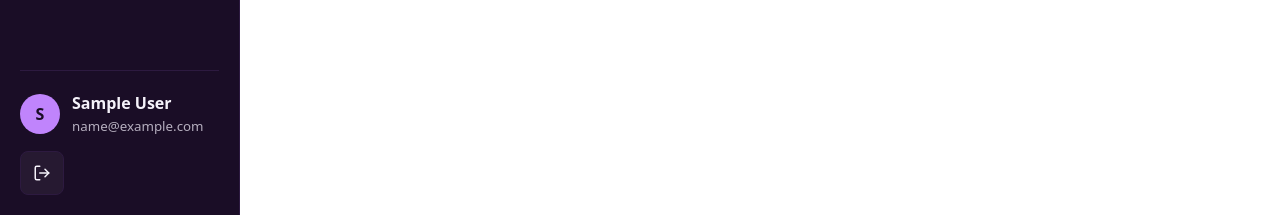
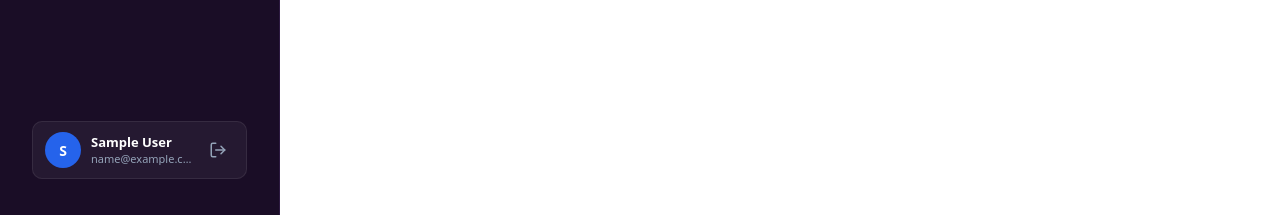
Before and after one commit to haunditing/quopilot-web, a React (Vite) app: page /dashboard in a window 1280 px wide. Shown: the part 585-800 px from the top of the page. Built offline with nearby package versions, Linux system fonts and the light colour scheme; no server answers; sample sign-in values are in the browser's storage.

Commit message:
Fix app user logout button transition and update channel labels for Web Chat.

```diff
--- a/src/components/AppLayout.tsx
+++ b/src/components/AppLayout.tsx
@@ -3,7 +3,12 @@ import type { ReactNode } from "react";
 import { NavLink, useNavigate } from "react-router-dom";
 import Icon from "./Icon.js";
 import type { IconName } from "./Icon.js";
-import { getHeaderTitle, getRoleLabel, getRoleScope, getRoleThemeClass } from "../lib/roles.js";
+import {
+  getHeaderTitle,
+  getRoleLabel,
+  getRoleScope,
+  getRoleThemeClass,
+} from "../lib/roles.js";
 import { clearAuth, getUser } from "../services/auth-storage.js";
 import type { UserRole } from "../types/user.js";
 
@@ -172,9 +177,7 @@ export default function AppLayout({ children }: AppLayoutProps) {
               className="app-navigation__group"
             >
               {group.label && (
-                <span className="app-navigation__section">
-                  {group.label}
-                </span>
+                <span className="app-navigation__section">{group.label}</span>
               )}
 
               {group.items.map((item) => (
@@ -199,18 +202,19 @@ export default function AppLayout({ children }: AppLayoutProps) {
         </nav>
 
         <div className="app-user">
-          <div className="app-user__top">
+          <div className="app-user__card">
             <span className="app-user__avatar" aria-hidden="true">
               {avatarInitial}
             </span>
 
             <div className="app-user__info">
-              <strong>{user?.name ?? "Usuario"}</strong>
-
-              {user?.email && <small>{user.email}</small>}
-
-              {roleLabel && <small className="app-user__role">{roleLabel}</small>}
-            </div>
+              <strong className="app-user__name">
+                {user?.name ?? "Usuario"}
+              </strong>
+              {user?.email && (
+                <span className="app-user__email">{user.email}</span>
+              )}
+              {roleLabel && <span className="app-user__role">{roleLabel}</span>}
             </div>
 
             <button
@@ -221,9 +225,9 @@ export default function AppLayout({ children }: AppLayoutProps) {
               title="Cerrar sesión"
             >
               <Icon name="logout" size={18} />
-
               <span className="visually-hidden">Cerrar sesión</span>
             </button>
+          </div>
         </div>
       </aside>
 
--- a/src/index.css
+++ b/src/index.css
@@ -334,84 +334,115 @@ p {
   flex-shrink: 0;
 }
 
+/* ==========================================================================
+   Sección de Usuario (Sidebar Footer)
+   ========================================================================== */
+
+/* Contenedor alineado al fondo del aside */
 .app-user {
   margin-top: auto;
-  padding-top: 20px;
-  border-top: 1px solid var(--shell-border);
-  display: flex;
-  flex-direction: column;
-  gap: 14px;
-}
-
-.app-user__top {
-  display: flex;
-  align-items: center;
-  gap: 12px;
-}
-
+  padding: 1rem 0.75rem;
+  width: 100%;
+  box-sizing: border-box;
+}
+
+/* Tarjeta principal con distribución Horizontal flex */
+.app-user__card {
+  display: flex;
+  align-items: center;
+  justify-content: space-between;
+  gap: 0.625rem;
+  padding: 0.625rem 0.75rem;
+  background-color: rgba(255, 255, 255, 0.05);
+  border: 1px solid rgba(255, 255, 255, 0.08);
+  border-radius: 10px;
+  width: 100%;
+  box-sizing: border-box;
+}
+
+/* Avatar del usuario */
 .app-user__avatar {
-  width: 40px;
-  height: 40px;
+  display: flex;
+  align-items: center;
+  justify-content: center;
+  width: 36px;
+  height: 36px;
+  border-radius: 50%;
+  background-color: #2563eb;
+  color: #ffffff;
+  font-weight: 600;
+  font-size: 0.875rem;
   flex-shrink: 0;
-  display: grid;
-  place-items: center;
-  border-radius: 50%;
-  background: var(--accent-bright);
-  color: var(--shell-bg);
-  font-weight: 700;
-  text-transform: uppercase;
-}
-
+}
+
+/* Columna de información textual */
 .app-user__info {
-  min-width: 0;
-  color: var(--shell-text);
-}
-
-.app-user__info strong,
-.app-user__info small {
+  display: flex;
+  flex-direction: column;
+  justify-content: center;
+  flex: 1 1 auto;
+  min-width: 0; /* Impide que el texto colapse flexbox y fuerce truncation prematura */
+  gap: 0.125rem;
+}
+
+/* Tipografía de Nombre, Email y Rol */
+.app-user__name,
+.app-user__email,
+.app-user__role {
+  white-space: nowrap;
+  overflow: hidden;
+  text-overflow: ellipsis;
   display: block;
-}
-
-.app-user__info strong {
-  overflow-wrap: anywhere;
-}
-
-.app-user__info small {
-  margin-top: 2px;
-  color: var(--shell-text-muted);
-  overflow-wrap: anywhere;
+  width: 100%;
+}
+
+.app-user__name {
+  color: #ffffff;
+  font-size: 0.8125rem; /* ~13px */
+  font-weight: 600;
+  line-height: 1.2;
+}
+
+.app-user__email {
+  color: #94a3b8;
+  font-size: 0.6875rem; /* ~11px */
+  line-height: 1.2;
 }
 
 .app-user__role {
-  font-size: 12px;
-}
-
+  color: #38bdf8;
+  font-size: 0.6875rem; /* ~11px */
+  font-weight: 500;
+  line-height: 1.2;
+}
+
+/* Botón de Cerrar Sesión (Logout) */
 .app-user__logout {
   display: inline-flex;
   align-items: center;
   justify-content: center;
-  width: 44px;
-  height: 44px;
+  width: 32px;
+  height: 32px;
   padding: 0;
-  border: 1px solid var(--shell-border);
-  border-radius: 8px;
-  background: rgba(255, 255, 255, 0.05);
-  color: var(--shell-text);
+  background: transparent;
+  border: none;
+  color: #94a3b8;
+  border-radius: 6px;
   cursor: pointer;
+  flex-shrink: 0;
   transition:
-    background 150ms ease,
-    border-color 150ms ease,
-    color 150ms ease;
+    background-color 0.2s ease,
+    color 0.2s ease;
 }
 
 .app-user__logout:hover {
-  border-color: var(--accent-bright);
-  background: rgba(255, 255, 255, 0.08);
-  color: var(--accent-bright);
-}
-
-.app-user__logout:active {
-  transform: translateY(1px);
+  background-color: rgba(239, 68, 68, 0.15);
+  color: #f87171;
+}
+
+.app-user__logout:focus-visible {
+  outline: 2px solid #38bdf8;
+  outline-offset: 1px;
 }
 
 /* Desktop */
@@ -425,7 +456,7 @@ p {
     position: sticky;
     top: 0;
     height: 100svh;
-    width: 240px;
+    width: 280px;
     flex-shrink: 0;
     padding: 20px;
     transform: none;
@@ -1079,7 +1110,6 @@ p {
   }
 }
 
-
 @media (min-width: 768px) {
   .sales-summary {
     grid-template-columns: repeat(2, minmax(0, 1fr));
@@ -1643,7 +1673,11 @@ p {
   place-items: center;
   padding: 16px;
   background:
-    radial-gradient(1100px 480px at 50% -12%, rgba(170, 59, 255, 0.14), transparent 65%),
+    radial-gradient(
+      1100px 480px at 50% -12%,
+      rgba(170, 59, 255, 0.14),
+      transparent 65%
+    ),
     var(--bg);
 }
 
@@ -1998,23 +2032,19 @@ p {
   transition: background-color 150ms ease;
 }
 
-.password-strength__bar--score-1
-  .password-strength__segment--filled {
+.password-strength__bar--score-1 .password-strength__segment--filled {
   background: var(--danger);
 }
 
-.password-strength__bar--score-2
-  .password-strength__segment--filled {
+.password-strength__bar--score-2 .password-strength__segment--filled {
   background: #ea580c;
 }
 
-.password-strength__bar--score-3
-  .password-strength__segment--filled {
+.password-strength__bar--score-3 .password-strength__segment--filled {
   background: #d97706;
 }
 
-.password-strength__bar--score-4
-  .password-strength__segment--filled {
+.password-strength__bar--score-4 .password-strength__segment--filled {
   background: #16a34a;
 }
 
```
Lines whose indentation alone changed are shown as unchanged.
